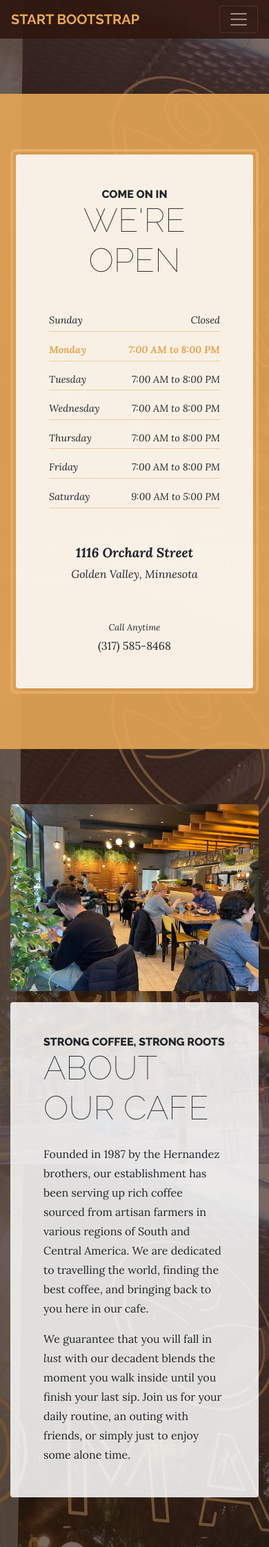
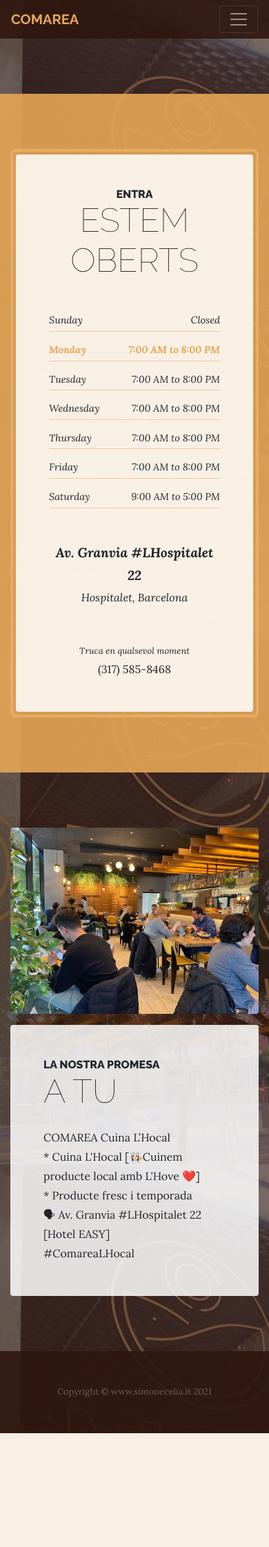
Before and after one commit to simon387/comarea, a PHP site: page /store.php in a window 390 px wide. Shown: the top 2243 px of the page at 69% size. After the commit the page ends 2078 px from the top, so only its background shows below. Run offline with PHP 8.4, Linux system fonts and the light colour scheme.

Commit message:
aggiustamenti_pre_mario

```diff
--- a/about.php
+++ b/about.php
@@ -22,8 +22,4 @@
 </section>
 
 <?php include "components/footer.php"; ?>
-
-<script src="vendor/jquery/jquery.min.js"></script>
-<script src="vendor/bootstrap/js/bootstrap.bundle.min.js"></script>
-
 <?php include "components/close.php"; ?>
--- a/components/footer.php
+++ b/components/footer.php
@@ -3,3 +3,5 @@
 		<p class="m-0 small">Copyright &copy; www.simonecelia.it 2021</p>
 	</div>
 </footer>
+<script src="vendor/jquery/jquery.min.js"></script>
+<script src="vendor/bootstrap/js/bootstrap.bundle.min.js"></script>
--- a/components/navigation.php
+++ b/components/navigation.php
@@ -24,7 +24,7 @@ switch ($page) {
 
 <nav class="navbar navbar-expand-lg navbar-dark py-lg-4" id="mainNav">
 	<div class="container">
-		<a class="navbar-brand text-uppercase text-expanded font-weight-bold d-lg-none" href="#">Start Bootstrap</a>
+		<a class="navbar-brand text-uppercase text-expanded font-weight-bold d-lg-none" href="#">Comarea</a>
 		<button class="navbar-toggler" type="button" data-toggle="collapse" data-target="#navbarResponsive"
 		        aria-controls="navbarResponsive" aria-expanded="false" aria-label="Toggle navigation">
 			<span class="navbar-toggler-icon"></span>
--- a/index.php
+++ b/index.php
@@ -41,8 +41,4 @@
 </section>
 
 <?php include "components/footer.php"; ?>
-
-<script src="vendor/jquery/jquery.min.js"></script>
-<script src="vendor/bootstrap/js/bootstrap.bundle.min.js"></script>
-
 <?php include "components/close.php"; ?>
--- a/store.php
+++ b/store.php
@@ -7,8 +7,8 @@
 			<div class="col-xl-9 mx-auto">
 				<div class="cta-inner text-center rounded">
 					<h2 class="section-heading mb-5">
-						<span class="section-heading-upper">Come On In</span>
-						<span class="section-heading-lower">We're Open</span>
+						<span class="section-heading-upper">ENTRA</span>
+						<span class="section-heading-lower">Estem oberts</span>
 					</h2>
 					<ul class="list-unstyled list-hours mb-5 text-left mx-auto">
 						<li class="list-unstyled-item list-hours-item d-flex">
@@ -42,14 +42,14 @@
 					</ul>
 					<p class="address mb-5">
 						<em>
-							<strong>1116 Orchard Street</strong>
+							<strong>Av. Granvia #LHospitalet 22</strong>
 							<br>
-							Golden Valley, Minnesota
+							Hospitalet, Barcelona
 						</em>
 					</p>
 					<p class="mb-0">
 						<small>
-							<em>Call Anytime</em>
+							<em>Truca en qualsevol moment</em>
 						</small>
 						<br>
 						(317) 585-8468
@@ -68,17 +68,14 @@
 				<div class="col-xl-9 col-lg-10 mx-auto">
 					<div class="bg-faded rounded p-5">
 						<h2 class="section-heading mb-4">
-							<span class="section-heading-upper">Strong Coffee, Strong Roots</span>
-							<span class="section-heading-lower">About Our Cafe</span>
+							<span class="section-heading-upper">LA NOSTRA PROMESA</span>
+							<span class="section-heading-lower">A TU</span>
 						</h2>
-						<p>Founded in 1987 by the Hernandez brothers, our establishment has been serving up rich coffee
-							sourced from artisan farmers in various regions of South and Central America. We are
-							dedicated to travelling the world, finding the best coffee, and bringing back to you here in
-							our cafe.</p>
-						<p class="mb-0">We guarantee that you will fall in
-							<em>lust</em>
-							with our decadent blends the moment you walk inside until you finish your last sip. Join us
-							for your daily routine, an outing with friends, or simply just to enjoy some alone time.</p>
+						<p class="mb-0">COMAREA Cuina L’Hocal</p>
+						<p class="mb-0">* Cuina L'Hocal [👩🏻‍🍳Cuinem producte local amb L'Hove ❤️]</p>
+						<p class="mb-0">* Producte fresc i temporada</p>
+						<p class="mb-0">🗣 Av. Granvia #LHospitalet 22 [Hotel EASY]</p>
+						<p class="mb-0">#ComareaLHocal</p>
 					</div>
 				</div>
 			</div>
@@ -88,10 +85,6 @@
 
 <?php include "components/footer.php"; ?>
 
-<!-- Bootstrap core JavaScript -->
-<script src="vendor/jquery/jquery.min.js"></script>
-<script src="vendor/bootstrap/js/bootstrap.bundle.min.js"></script>
-
 <!-- Script to highlight the active date in the hours list -->
 <script>
 	$('.list-hours li').eq(new Date().getDay()).addClass('today');
```
Also changed, not shown: products.php (+10 -23 lines), img/products-01.jpg, img/products-01_.jpg (added), img/products-02.jpg, img/products-02_.jpg (added), img/products-03.jpg, img/products-03_.jpg (added).
